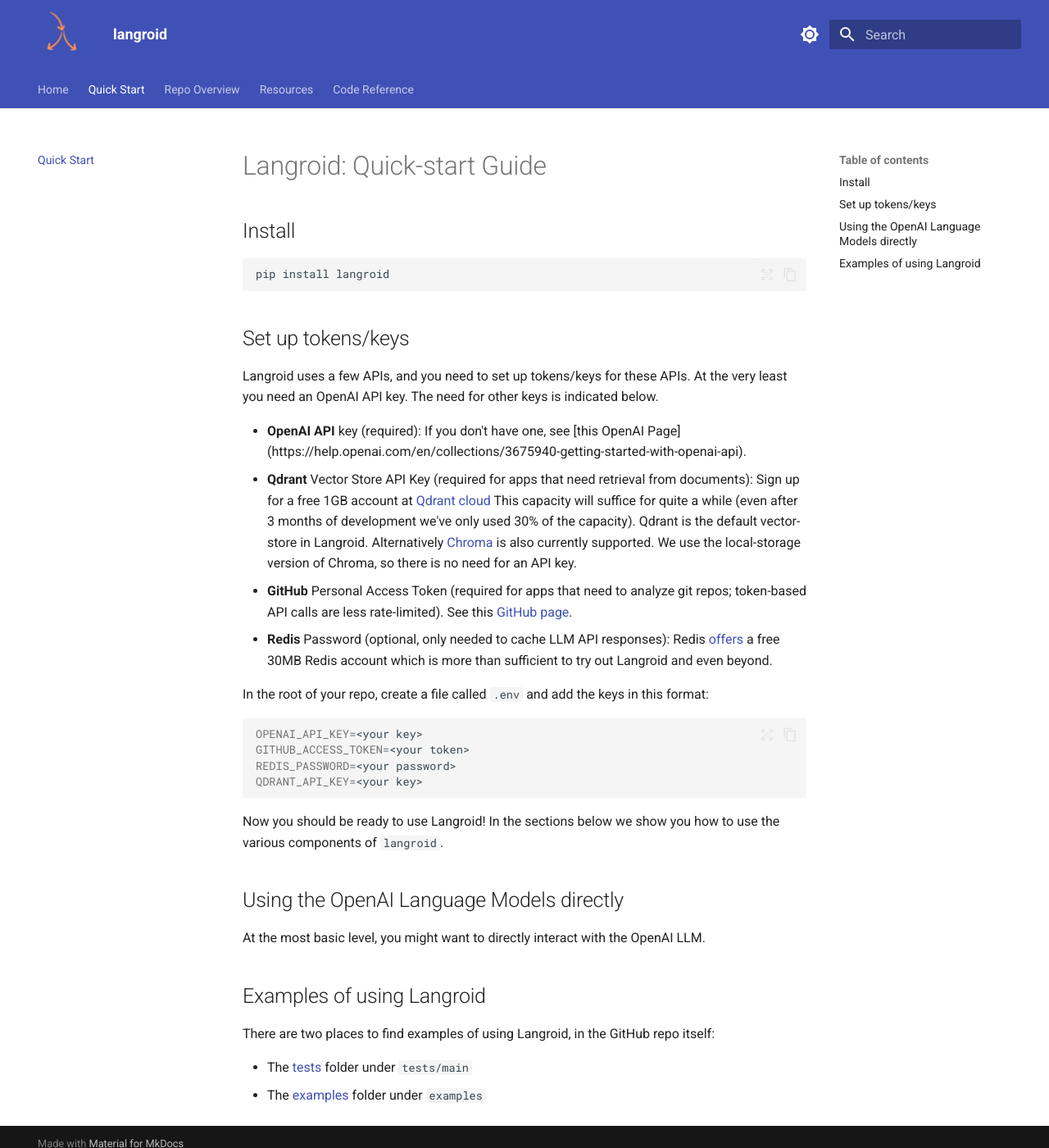
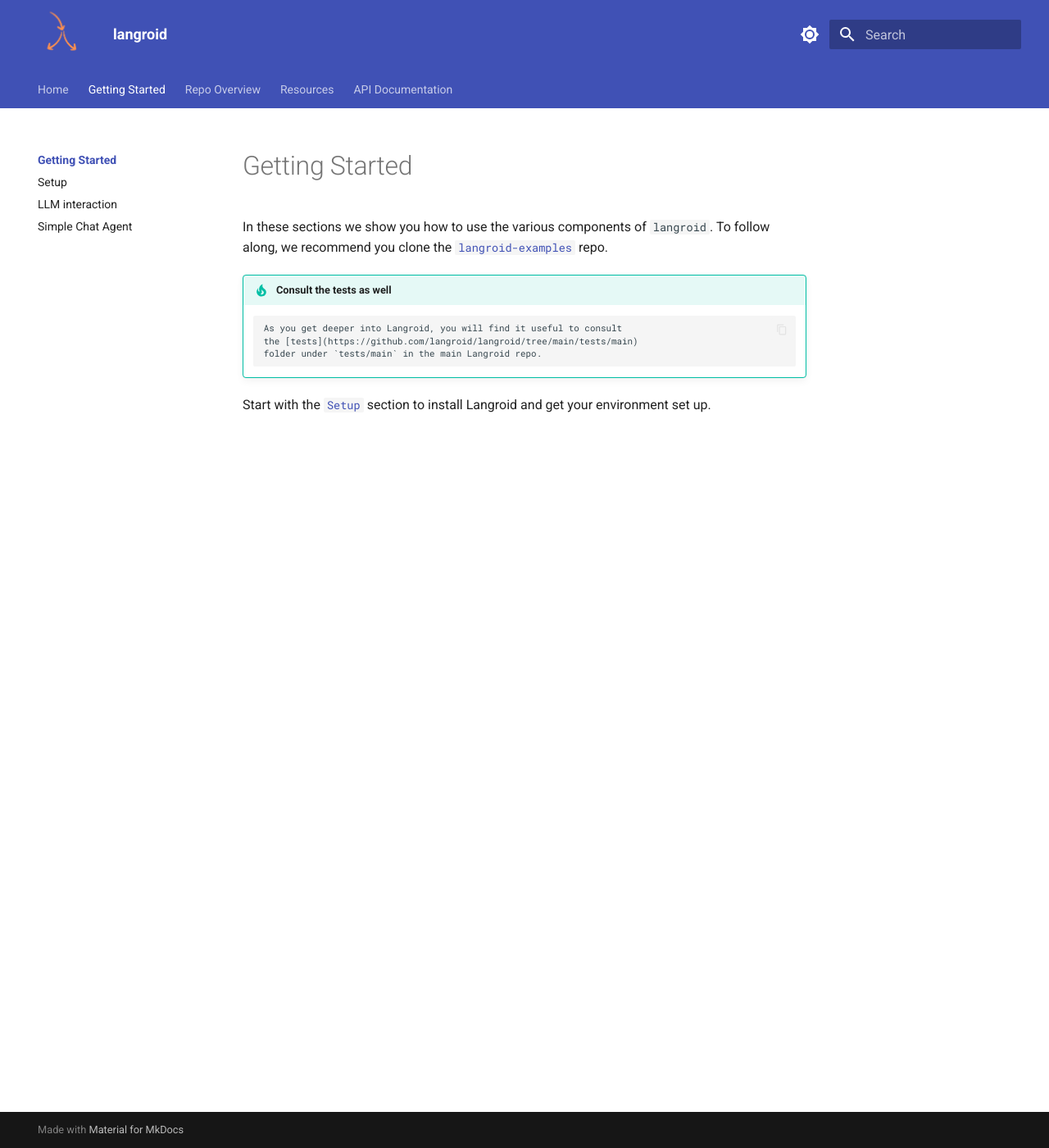
Before and after one commit to langroid/langroid, an MkDocs documentation site: the page built from docs/quick-start/index.md, in a window 1280 px wide and 1400 px high. Shown: the whole window at 82% size. Built offline with MkDocs 1.6.1 and Material for MkDocs 9.7.7, drawn with Linux system fonts in a browser that asks for light colours.

Commit message:
update docs

````diff
--- a/docs/quick-start.md
+++ /dev/null
@@ -1,55 +0,0 @@
-# Langroid: Quick-start Guide
-
-## Install
-
-```bash
-pip install langroid
-```
-
-## Set up tokens/keys
-
-Langroid uses a few APIs, and you need to set up tokens/keys for these APIs.
-At the very least you need an OpenAI API key.
-The need for other keys is indicated below.
-
-- **OpenAI API** key (required): If you don't have one, see [this OpenAI Page]
-  (https://help.openai.com/en/collections/3675940-getting-started-with-openai-api).
-- **Qdrant** Vector Store API Key (required for apps that need retrieval from
-  documents): Sign up for a free 1GB account at [Qdrant cloud](https://cloud.qdrant.io)
-  This capacity will suffice for quite a while (even after 3 months of
-  development we've only used 30% of the capacity). Qdrant is the default
-  vector-store in Langroid. Alternatively [Chroma](https://docs.trychroma.com/) is also currently supported. We use the local-storage version of Chroma, so there is no need for an
-  API key.
-- **GitHub** Personal Access Token (required for apps that need to analyze git
-  repos; token-based API calls are less rate-limited). See this
-    [GitHub page](https://docs.github.com/en/authentication/keeping-your-account-and-data-secure/managing-your-personal-access-tokens).
-- **Redis** Password (optional, only needed to cache LLM API responses):
-  Redis [offers](https://redis.com/try-free/) a free 30MB Redis account
-  which is more than sufficient to try out Langroid and even beyond.
-
-In the root of your repo, create a file called `.env` and add the keys in this format:
-```bash
-OPENAI_API_KEY=<your key>
-GITHUB_ACCESS_TOKEN=<your token>
-REDIS_PASSWORD=<your password>
-QDRANT_API_KEY=<your key>
-```
-
-Now you should be ready to use Langroid!
-In the sections below we show you how to use the various components of
-`langroid`.
-
-
-## Using the OpenAI Language Models directly
-At the most basic level, you might want to directly interact with the OpenAI LLM.
-
-
-
-## Examples of using Langroid
-There are two places to find examples of using Langroid, in the GitHub repo
-itself:
-
-- The [tests](https://github.com/langroid/langroid/tree/main/tests/main)
-  folder under `tests/main`
-- The [examples](https://github.com/langroid/langroid/tree/main/examples)
-  folder under `examples`
--- /dev/null
+++ b/docs/quick-start/index.md
@@ -0,0 +1,11 @@
+In these sections we show you how to use the various components of
+`langroid`. To follow along, we recommend you clone
+the [`langroid-examples`](https://github.com/langroid/langroid-examples) repo.
+
+!!! tip "Consult the tests as well"
+        As you get deeper into Langroid, you will find it useful to consult
+        the [tests](https://github.com/langroid/langroid/tree/main/tests/main)
+        folder under `tests/main` in the main Langroid repo.
+
+Start with the [`Setup`](setup.md) section to install Langroid and
+get your environment set up.
--- /dev/null
+++ b/langroid/__init__.py
@@ -0,0 +1,3 @@
+'''
+Main langroid package
+'''
--- a/mkdocs.yml
+++ b/mkdocs.yml
@@ -9,9 +9,13 @@
   favicon: assets/orange-logo.png
   features:
     - navigation.tabs
+#    - navigation.tracking
+#    - navigation.sections
+#    - navigation.indexes
     - toc
     - content.code.copy
     - content.code.select
+    - content.code.annotate
   icon:
       repo: fontawesome/brands/github
   name: material
@@ -40,19 +44,39 @@
       nav_file: SUMMARY.md
   - mkdocstrings:
       default_handler: python
+      handlers:
+        python:
+          paths: [.]
+          options:
+            separate_signature: false
+            filters: ["!^_"]
+            docstring_options:
+              ignore_init_summary: true
+            merge_init_into_class: true
+            extensions:
+              - docs/plugins/griffe_doclinks.py
+
       watch:
         - langroid
   - section-index
 nav:
   - Home: index.md
-  - Quick Start: quick-start.md
+  - Getting Started:
+    - quick-start/index.md
+    - Setup: quick-start/setup.md
+    - LLM interaction: quick-start/try-llm.md
+    - Simple Chat Agent: quick-start/chat-agent.md
   - Repo Overview: Overview.md
   - Resources: Resources.md
   # defer to gen-files + literate-nav
-  - Code Reference: reference/  #
+  - API Documentation: reference/  #
+#  - API Documentation:
+#    - language_models: api/language_models_base.md
+
 
 markdown_extensions:
   - attr_list
+  - md_in_html
   - pymdownx.emoji:
       emoji_index: !!python/name:materialx.emoji.twemoji
       emoji_generator: !!python/name:materialx.emoji.to_svg
@@ -63,6 +87,7 @@
       anchor_linenums: true
       line_spans: __span
       pygments_lang_class: true
+      use_pygments: true
   - pymdownx.inlinehilite
   - pymdownx.snippets
   - pymdownx.arithmatex:
````
Also changed, not shown: README.md (+3 -3 lines), docs/api/language_models_base.md (added, +1 -0 lines), docs/index.md (+2 -2 lines), docs/langroid/index.md (deleted, +0 -3 lines), docs/quick-start/chat-agent.md (added, +15 -0 lines), docs/quick-start/try-llm.md (added, +91 -0 lines), 2 other files.
